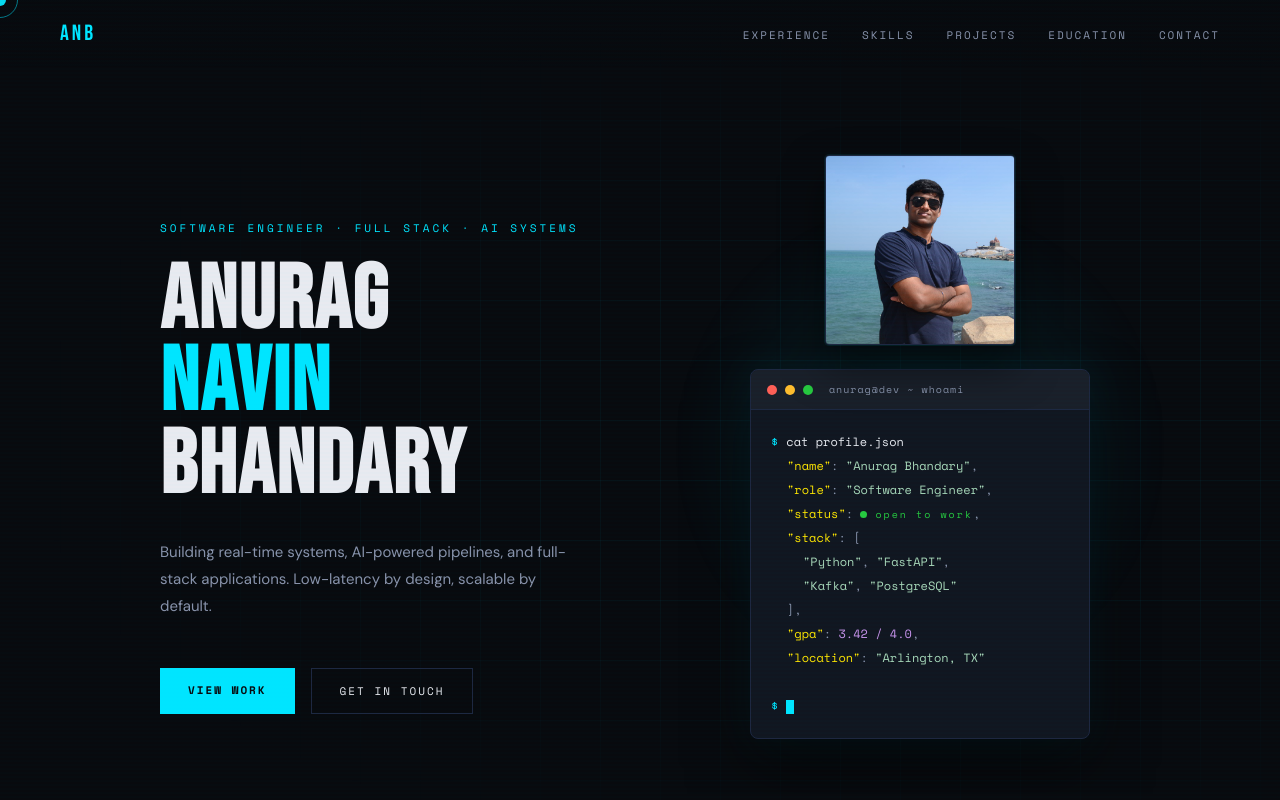
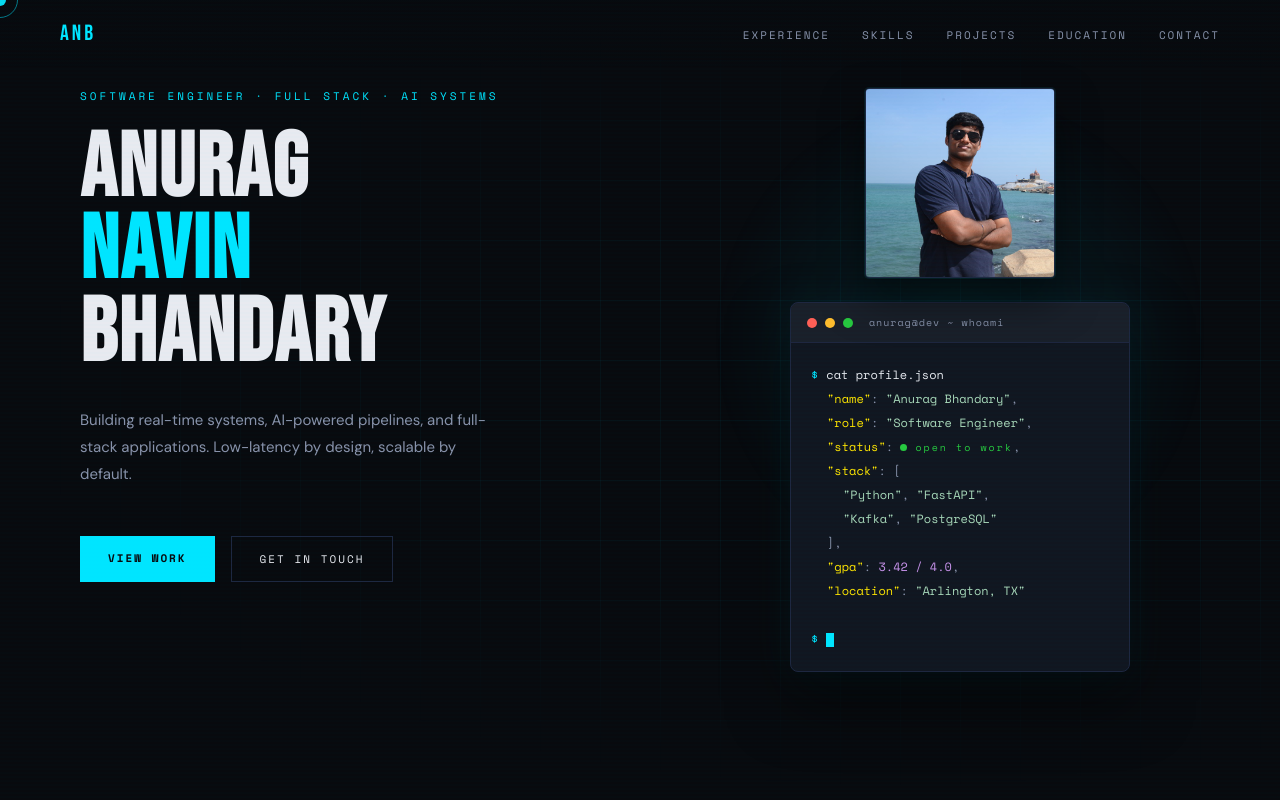
Before and after one commit to AnuragBhandary/anuragbhandary.github.io, a plain HTML site: page index.html in a window 1280 px wide. Shown: the top 800 px of the page. Drawn offline with nearby package versions, Linux system fonts and the light colour scheme.

Commit message:
Add files via upload

```diff
--- a/index.html
+++ b/index.html
@@ -4,6 +4,7 @@
 <meta charset="UTF-8">
 <meta name="viewport" content="width=device-width, initial-scale=1.0">
 <title>Anurag Navin Bhandary — Software Engineer</title>
+<link rel="icon" href="favicon.svg" type="image/svg+xml">
 <style>
   @import url('https://fonts.googleapis.com/css2?family=Space+Mono:ital,wght@0,400;0,700;1,400&family=Bebas+Neue&family=DM+Sans:ital,opsz,wght@0,9..40,300;0,9..40,400;1,9..40,300&display=swap');
 
@@ -22,6 +23,7 @@
     --mono: 'Space Mono', 'Courier New', monospace;
     --display: 'Bebas Neue', Impact, sans-serif;
     --body: 'DM Sans', Arial, sans-serif;
+    --hero-pad-top: calc(env(safe-area-inset-top, 0px) + 88px);
   }
 
   html { scroll-behavior: smooth; }
@@ -82,6 +84,7 @@
     min-height: 100vh;
     display: grid; grid-template-columns: 1fr 1fr;
     position: relative; overflow: hidden;
+    padding: 0;
   }
   .hero-grid {
     position: absolute; inset: 0;
@@ -91,8 +94,9 @@
     mask-image: radial-gradient(ellipse at 70% 50%, black 30%, transparent 70%);
   }
   .hero-left {
-    display: flex; flex-direction: column; justify-content: center;
-    padding: 120px 60px 80px 80px; position: relative; z-index: 2;
+    display: flex; flex-direction: column; justify-content: flex-start;
+    padding: var(--hero-pad-top) 60px 80px 80px;
+    position: relative; z-index: 2;
   }
   .hero-tag {
     font-family: var(--mono); font-size: 11px; color: var(--accent);
@@ -125,7 +129,12 @@
 
   /* HERO RIGHT */
   .hero-right {
-    position: relative; display: flex; align-items: center; justify-content: center; overflow: hidden;
+    position: relative;
+    display: flex;
+    align-items: flex-start;
+    justify-content: center;
+    overflow: hidden;
+    padding-top: var(--hero-pad-top);
   }
   .orb {
     position: absolute; width: 500px; height: 500px; border-radius: 50%;
@@ -290,7 +299,7 @@
   @media(max-width:900px) {
     #hero { grid-template-columns:1fr; }
     .hero-right { display:none; }
-    .hero-left { padding:120px 32px 80px; }
+    .hero-left { padding:var(--hero-pad-top) 32px 80px; }
     section { padding:80px 32px; }
     .exp-card { grid-template-columns:1fr; }
     .exp-meta { border-right:none; border-bottom:1px solid var(--border); }
```
Also changed, not shown: favicon.svg (added).
